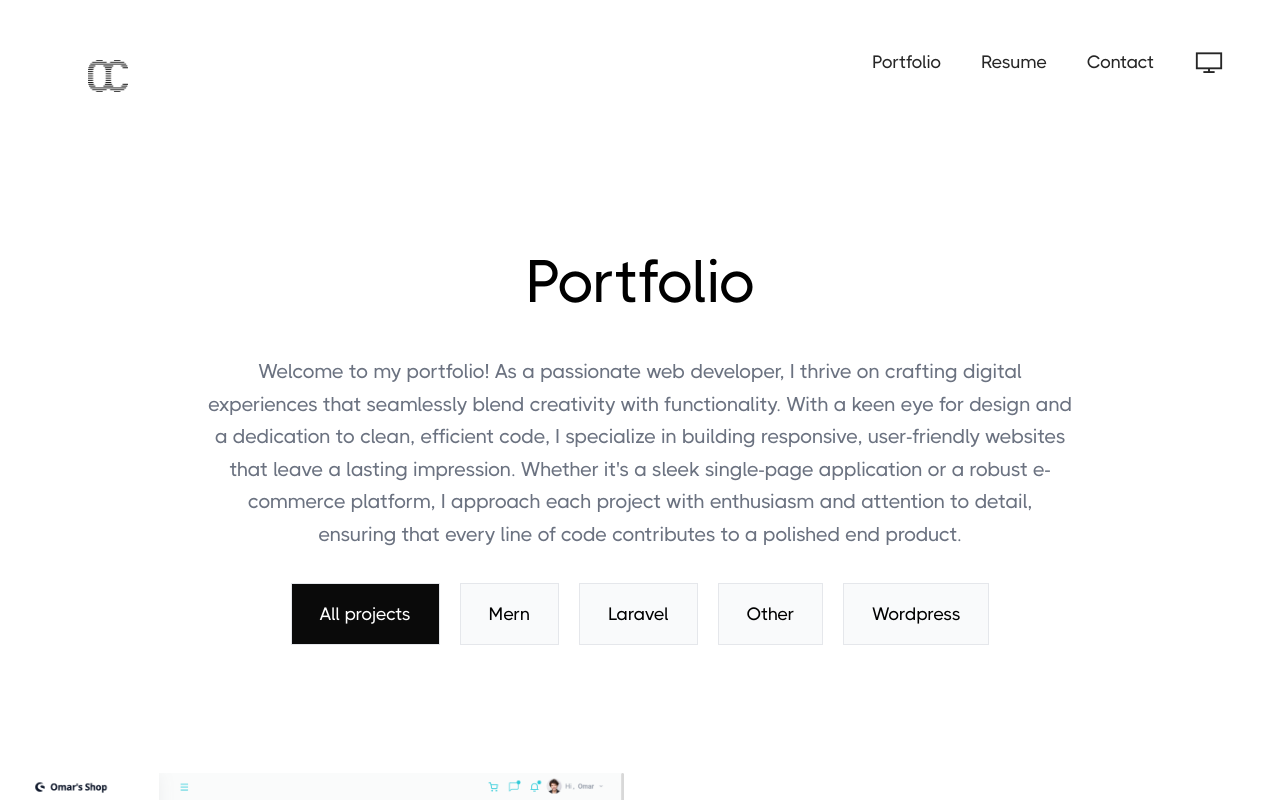
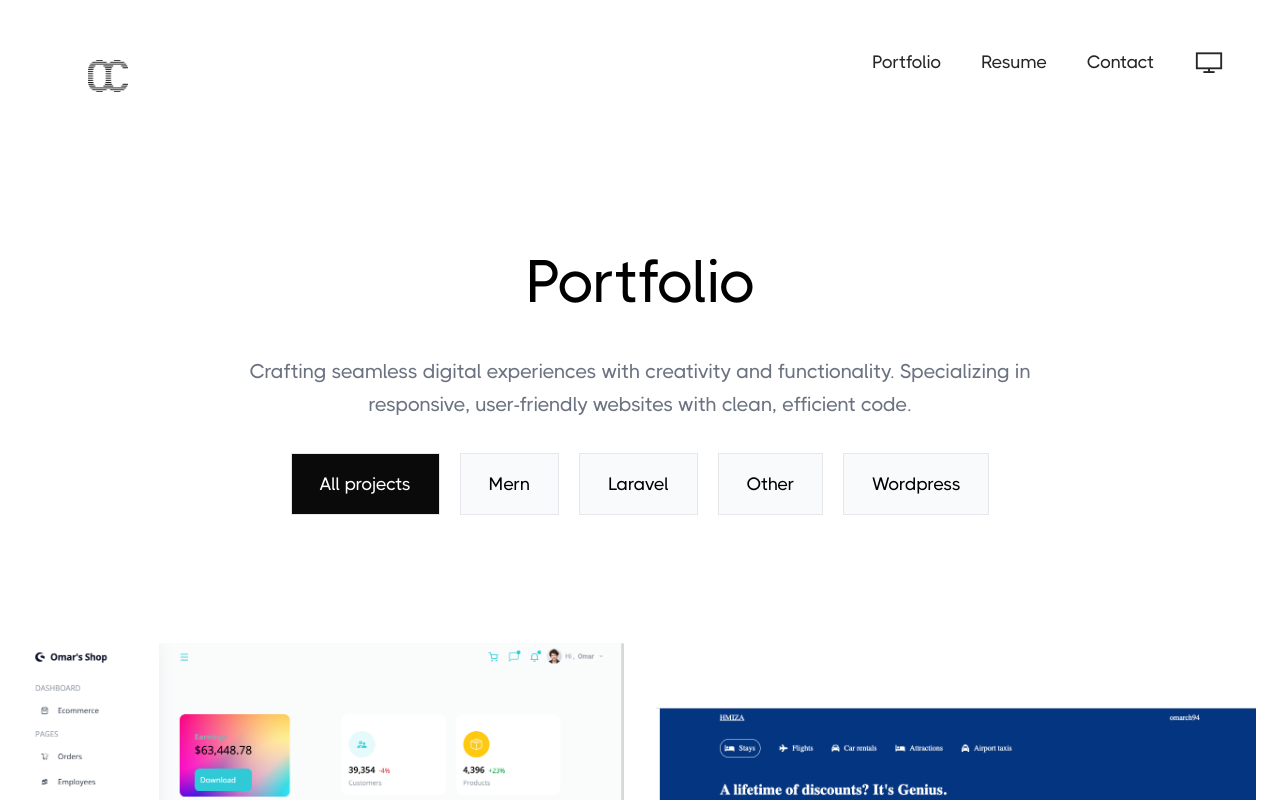
Before and after one commit to omarch94/portfolio_OMAR_CH, a React (Vite) app: page /portfolio in a window 1280 px wide. Shown: the top 800 px of the page. Built offline with nearby package versions, Linux system fonts and the light colour scheme.

Commit message:
Some Changes

```diff
--- a/src/pages/Portfolio.tsx
+++ b/src/pages/Portfolio.tsx
@@ -35,7 +35,8 @@ const Portfolio = () => {
             Portfolio
           </h1>
           <p className="mb-6 font-normal leading-relaxed text-gray-500 lg:mb-8 text-xl">
-          Welcome to my portfolio! As a passionate web developer, I thrive on crafting digital experiences that seamlessly blend creativity with functionality. With a keen eye for design and a dedication to clean, efficient code, I specialize in building responsive, user-friendly websites that leave a lasting impression. Whether it's a sleek single-page application or a robust e-commerce platform, I approach each project with enthusiasm and attention to detail, ensuring that every line of code contributes to a polished end product.           </p>
+          Crafting seamless digital experiences with creativity and functionality. Specializing in responsive, user-friendly websites with clean, efficient code.
+          </p>
         </div>
         <div className="mx-auto md:px-0 px-4 flex gap-x-5 md:justify-center overflow-auto w-full scrollbar-hide">
           {
```
